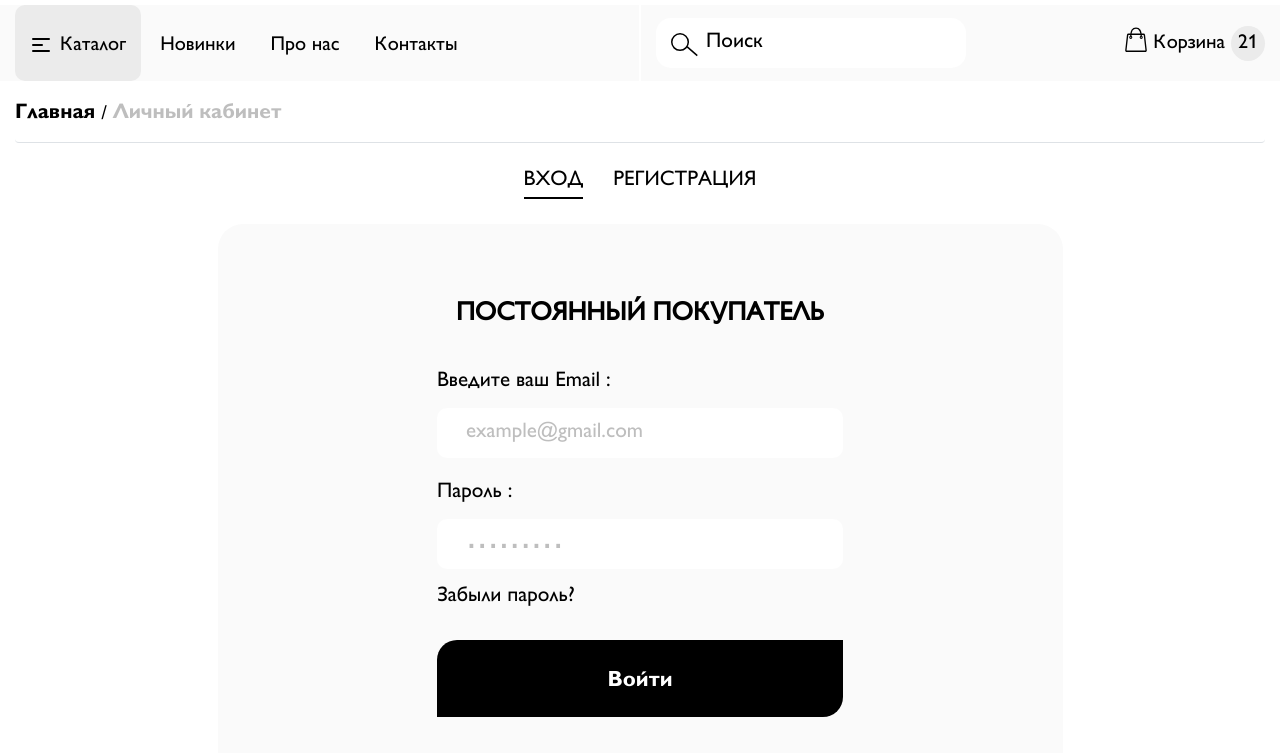
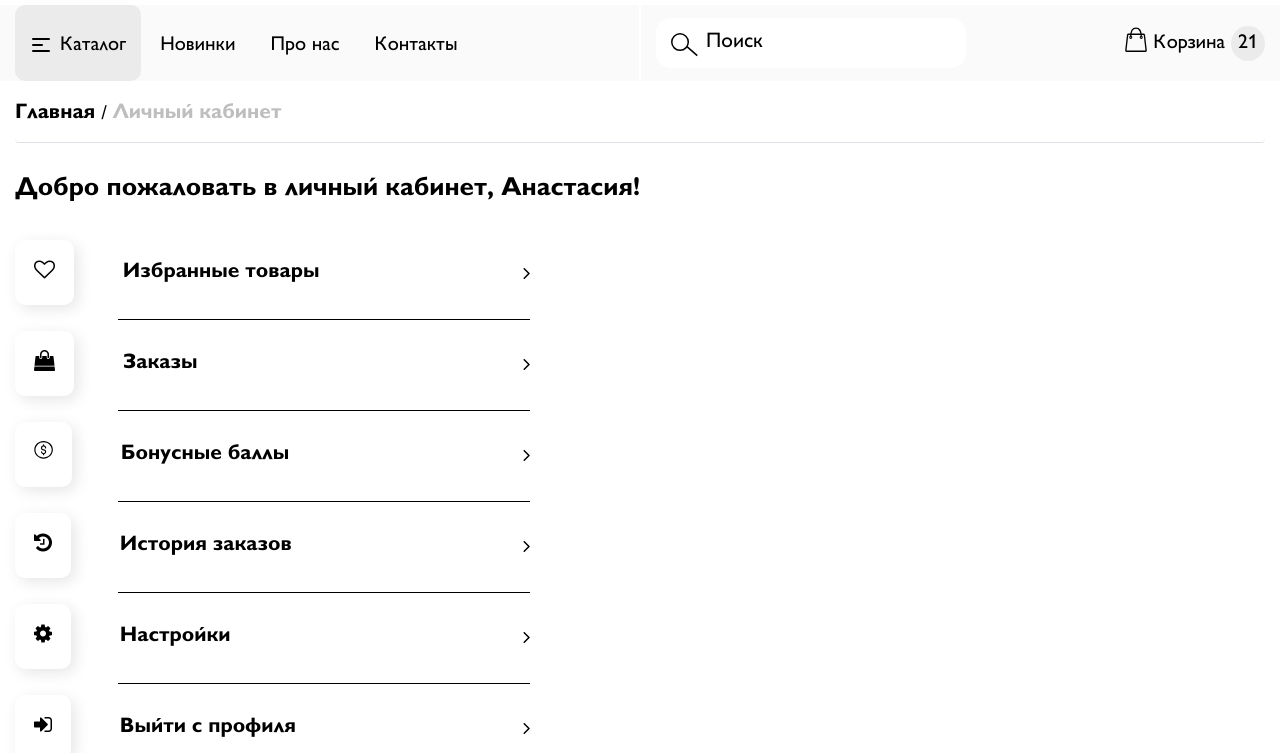
Before and after one commit to Mikhailo-Kandyba/Fashionable-lady, a website: page src/personal-area.html in a window 1280 px wide. Shown: the part 84-837 px from the top of the page. Drawn offline with nearby package versions, Linux system fonts and the light colour scheme.

Commit message:
personsl-area

```diff
--- a/src/personal-area.html
+++ b/src/personal-area.html
@@ -357,68 +357,55 @@
     </header>
     <main>
         <div class="container-md">
-            <ul class="breadcrumb border-bottom padding-bottom-5 margin-bottom-15">
+            <ul class="breadcrumb border-bottom padding-bottom-5 margin-bottom-30">
                 <li><a href="index.html">Главная</a></li>
                 <li class="active"><a href="#">Личный кабинет</a></li>
             </ul>
         </div>
-        <section class="container-md registration-wrap">
-            <div id="tabs">
-                <ul class="tabs-navigation">
-                    <li>
-                        <a href="#tabs-1">Вход</a>
-                    </li>
-                    <li>
-                        <a href="#tabs-2">Регистрация</a>
-                    </li>
-                </ul>
-                <div class="tab-content">
-                    <div id="tabs-1">
-                        <div class="registration-block">
-                            <h3>Постоянный покупатель</h3>
-                            <div class="registration-area">
-                                <form action="#" class="user-form">
-                                    <div class="form-group">
-                                        <lable for="email">Введите ваш Email :</lable>
-                                        <input type="email" id="email" placeholder="example@gmail.com">
-                                    </div>
-                                    <div class="form-group margin-bottom-0">
-                                        <lable for="password">Пароль :</lable>
-                                        <input type="password" id="password" placeholder=".........">
-                                    </div>
-                                </form>
-                                <a href="#">Забыли пароль?</a>
-                                <button class="btn-goods">Войти</button>
-                            </div>
-                        </div>
-                    </div>
-                    <div id="tabs-2">
-                        <div class="registration-block">
-                            <h3>Регистрация пользователя</h3>
-                            <div class="registration-area">
-                                <form action="#" class="user-form">
-                                    <div class="form-group">
-                                        <lable for="name">Введите ваше имя:</lable>
-                                        <input type="text" id="name" placeholder="Имя">
-                                    </div>
-                                    <div class="form-group">
-                                        <lable for="surname">Введите вашу фамилию:</lable>
-                                        <input type="text" id="surname" placeholder="Фамилия">
-                                    </div>
-                                    <div class="form-group">
-                                        <lable for="email-2">Ваш Email:</lable>
-                                        <input type="email" id="email-2" placeholder="example@gmail.com">
-                                    </div>
-                                    <div class="form-group">
-                                        <lable for="password-2">Пароль :</lable>
-                                        <input type="password" id="password-2" placeholder=".........">
-                                    </div>
-                                </form>
-                                <button class="btn-goods">Зарегистироваться</button>
-                            </div>
-                        </div>
-                    </div>
+        <section class="container-md personal-area-wrap">
+            <h3>Добро пожаловать в личный кабинет, Анастасия!</h3>
+            <div class="row">
+                <div class="col">
+                    <ul class="personal-area-navigation">
+                        <li>
+                            <a href="#">
+                                <span><i class="fa fa-heart-o" aria-hidden="true"></i></span>
+                                Избранные товары
+                            </a>
+                        </li>
+                        <li>
+                            <a href="#">
+                                <span><i class="fa fa-shopping-bag" aria-hidden="true"></i></span>
+                                Заказы
+                            </a>
+                        </li>
+                        <li>
+                            <a href="#">
+                                <span><img src="./images/dollar.svg" width="26" height="25" alt="dollar"></span>
+                                Бонусные баллы
+                            </a>
+                        </li>
+                        <li>
+                            <a href="#">
+                                <span><i class="fa fa-history" aria-hidden="true"></i></span>
+                                История заказов
+                            </a>
+                        </li>
+                        <li>
+                            <a href="#">
+                                <span><i class="fa fa-cog" aria-hidden="true"></i></span>
+                                Настройки
+                            </a>
+                        </li>
+                        <li>
+                            <a href="#">
+                                <span><i class="fa fa-sign-in" aria-hidden="true"></i></span>
+                                Выйти с профиля
+                            </a>
+                        </li>
+                    </ul>
                 </div>
+                <div class="col"></div>
             </div>
         </section>
         <div class="background-padding-lactic">
--- a/src/scss/_helpers.scss
+++ b/src/scss/_helpers.scss
@@ -216,6 +216,10 @@
   }
 }
 
+.margin-bottom-30 {
+  margin-bottom: 30px;
+}
+
 .margin-bottom-50 {
   margin-bottom: 50px;
 
--- a/src/scss/_personal-area.scss
+++ b/src/scss/_personal-area.scss
@@ -1,2 +1,78 @@
 @import "variables";
 @import "mixin";
+
+
+.personal-area-wrap {
+  margin-bottom: 90px;
+
+  h3 {
+    font-family: 'GillSans-Bold';
+    font-weight: 600;
+    font-size: 26px;
+    line-height: 32px;
+    margin-bottom: 35px;
+  }
+
+  .personal-area-navigation {
+    flex-direction: column;
+    align-items: flex-start;
+    max-width: 515px;
+
+    li {
+      margin-bottom: 11px;
+    }
+
+    a {
+      font-family: 'GillSans-Bold';
+      font-weight: 600;
+      font-size: 21px;
+      line-height: 26px;
+      display: block;
+      position: relative;
+      padding-bottom: 15px;
+
+      &:before {
+        content: "";
+        position: absolute;
+        width: calc(100% - 20%);
+        height: 1px;
+        background: $black;
+        bottom: 0;
+        right: 0;
+      }
+
+      &:after {
+        content: "";
+        position: absolute;
+        top: 40%;
+        transform: translate(0, -40%);
+        right: 0;
+        background-image: url("../images/pointer-2.svg");
+        background-repeat: no-repeat;
+        width: 7px;
+        height: 12px;
+      }
+
+      &:hover {
+        text-decoration: none;
+      }
+
+      span {
+        display: inline-block;
+        background: $white;
+        border-radius: 10px;
+        padding: 19px;
+        box-shadow: 4px 4px 15px rgba(0, 0, 0, 0.1);
+        margin-right: 43px;
+
+        img {
+          width: 19px;
+        }
+      }
+    }
+  }
+}
+
+.navigation-speaker {
+  padding-right: 50px;
+}
```
Also changed, not shown: src/css/styles.css, src/images/dollar.svg (added), src/images/pointer-2.svg (added).
